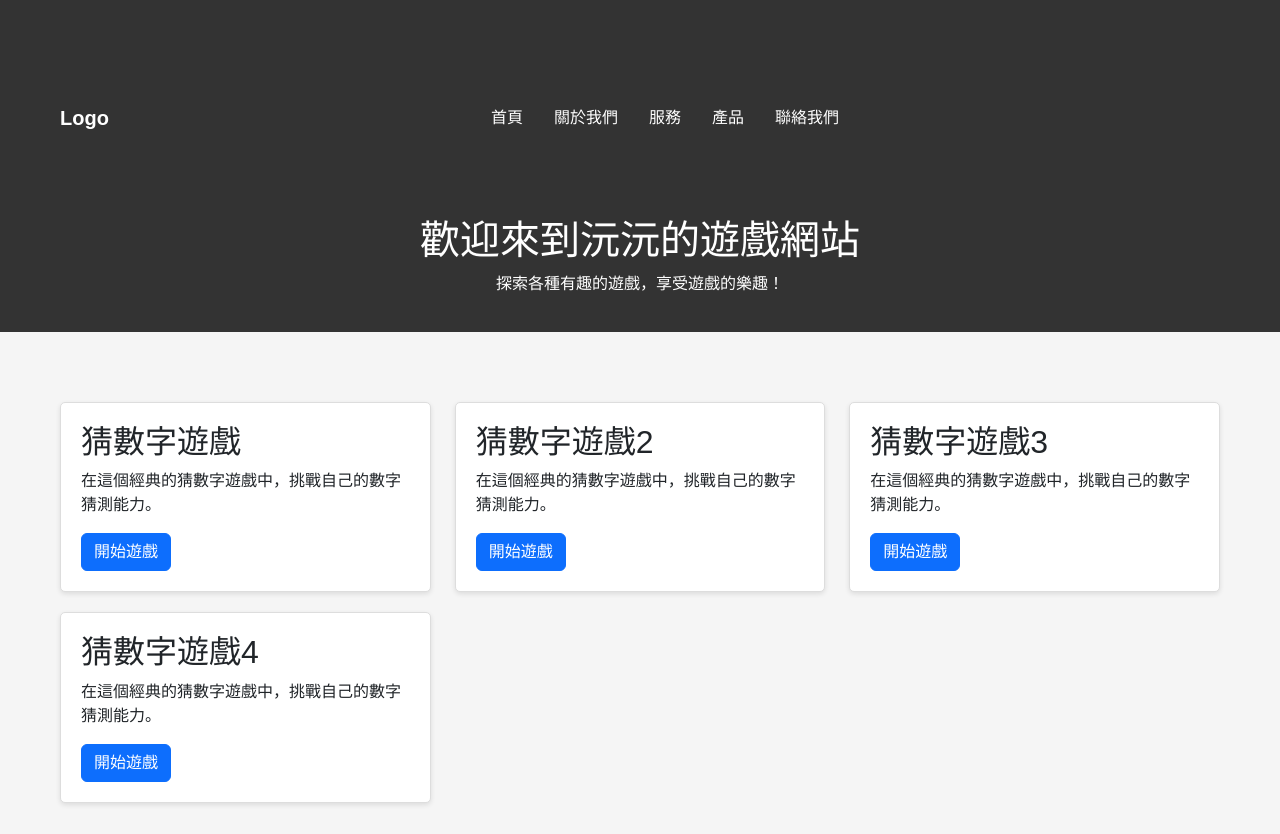
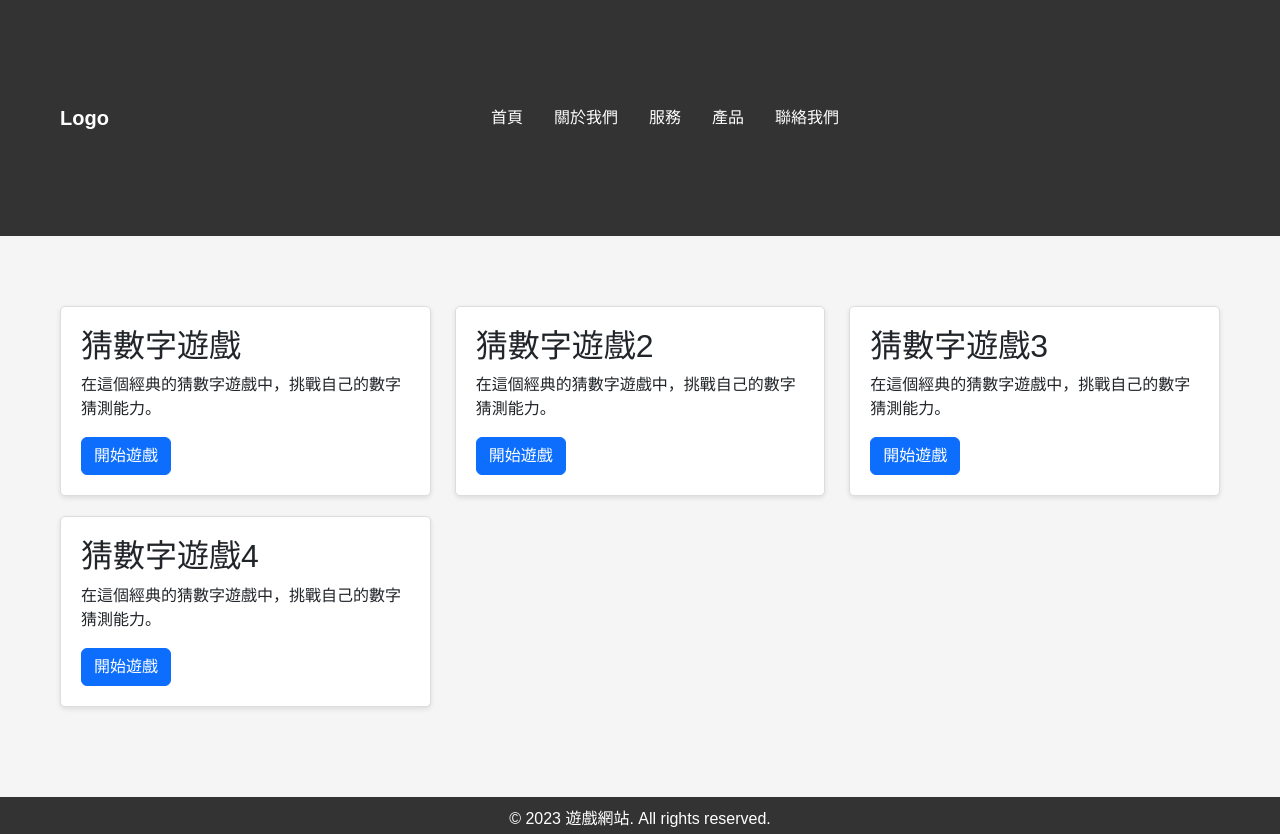
Before and after one commit to midtwo945/mizumoto_yui_pages, a plain HTML site: page index.html in a window 1280 px wide. Shown: the top 834 px of the page. Drawn offline with nearby package versions, Linux system fonts and the light colour scheme.

Commit message:
Update index.html

```diff
--- a/index.html
+++ b/index.html
@@ -105,8 +105,6 @@
             </div>
         </div>
     </nav>
-    <h1>歡迎來到沅沅的遊戲網站</h1>
-    <p>探索各種有趣的遊戲，享受遊戲的樂趣！</p>
 </header>
 
 <div class="container">
```
